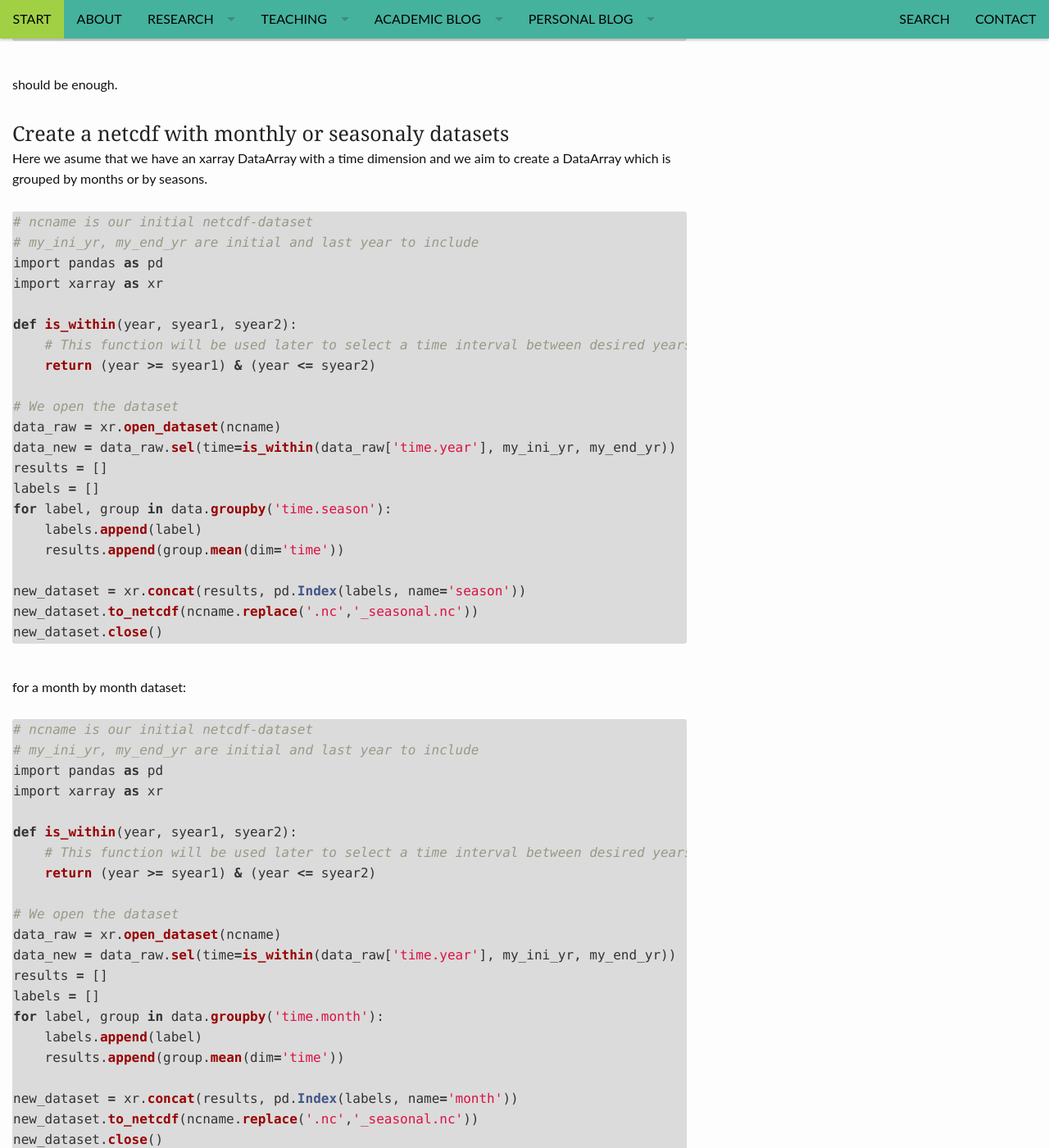
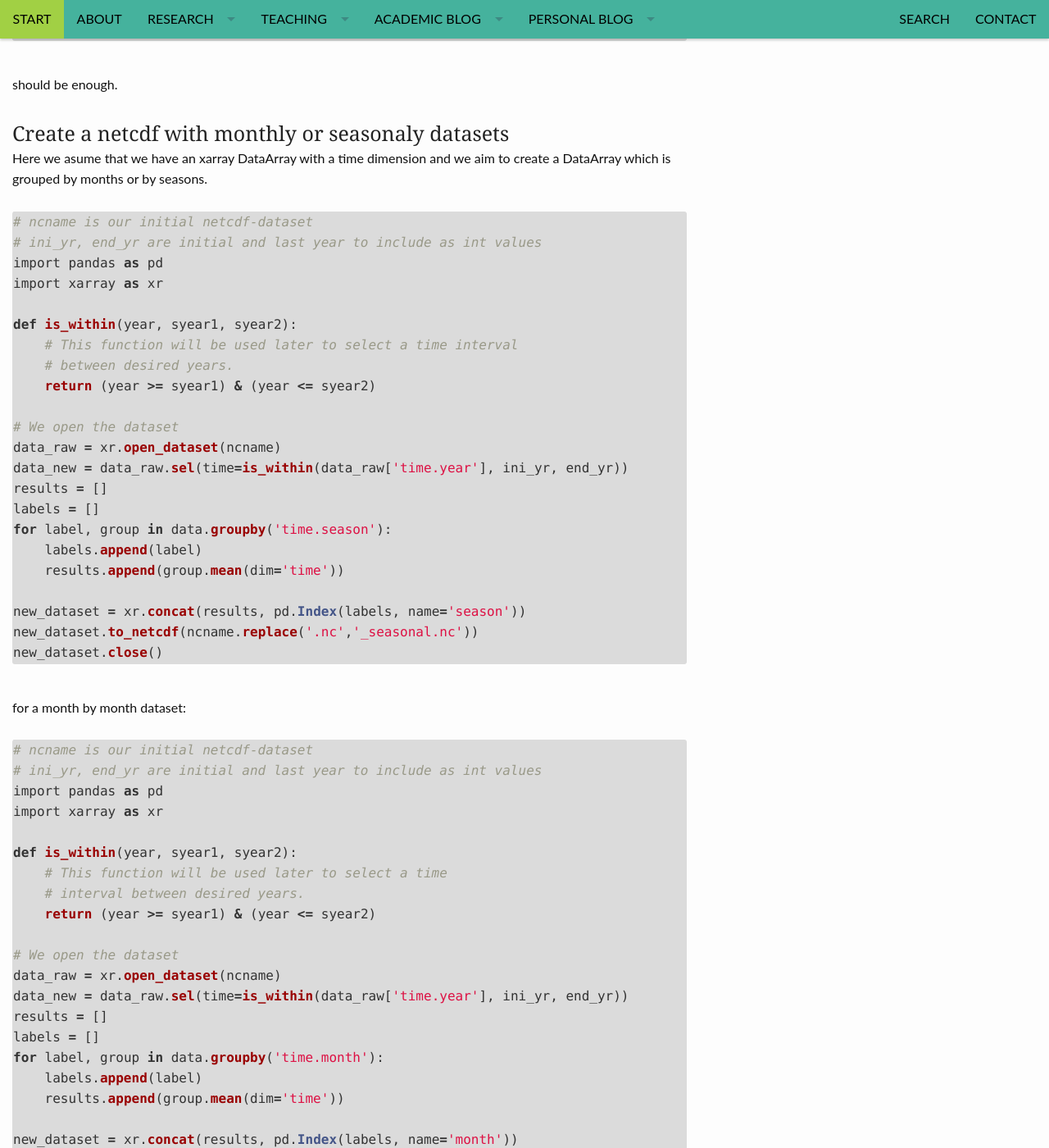
Before and after one commit to RCHG/rchg.github.io, a Jekyll site: the page built from _posts/2019-02-04-Geo-Python-Notes.md, in a window 1280 px wide and 1400 px high, scrolled down 2662 px. Shown: the whole window at 82% size. Built offline with Jekyll 4.4.1, drawn with Linux system fonts in a browser that asks for light colours; nearby versions of some CDN libraries; comment, search, counter and statistics services are not loaded.

Commit message:
Update 2019-02-04-Geo-Python-Notes.md

```diff
--- a/_posts/2019-02-04-Geo-Python-Notes.md
+++ b/_posts/2019-02-04-Geo-Python-Notes.md
@@ -116,17 +116,18 @@ Here we asume that we have an xarray DataArray with a time dimension and we aim
 {% highlight Python %}
 
 # ncname is our initial netcdf-dataset
-# my_ini_yr, my_end_yr are initial and last year to include
+# ini_yr, end_yr are initial and last year to include as int values
 import pandas as pd
 import xarray as xr
 
 def is_within(year, syear1, syear2):
-    # This function will be used later to select a time interval between desired years.
+    # This function will be used later to select a time interval
+    # between desired years.
     return (year >= syear1) & (year <= syear2)
 
 # We open the dataset
 data_raw = xr.open_dataset(ncname)
-data_new = data_raw.sel(time=is_within(data_raw['time.year'], my_ini_yr, my_end_yr))
+data_new = data_raw.sel(time=is_within(data_raw['time.year'], ini_yr, end_yr))
 results = []
 labels = []
 for label, group in data.groupby('time.season'):
@@ -143,17 +144,18 @@ for a month by month dataset:
 {% highlight Python %}
 
 # ncname is our initial netcdf-dataset
-# my_ini_yr, my_end_yr are initial and last year to include
+# ini_yr, end_yr are initial and last year to include as int values
 import pandas as pd
 import xarray as xr
 
 def is_within(year, syear1, syear2):
-    # This function will be used later to select a time interval between desired years.
+    # This function will be used later to select a time
+    # interval between desired years.
     return (year >= syear1) & (year <= syear2)
 
 # We open the dataset
 data_raw = xr.open_dataset(ncname)
-data_new = data_raw.sel(time=is_within(data_raw['time.year'], my_ini_yr, my_end_yr))
+data_new = data_raw.sel(time=is_within(data_raw['time.year'], ini_yr, end_yr))
 results = []
 labels = []
 for label, group in data.groupby('time.month'):
```
